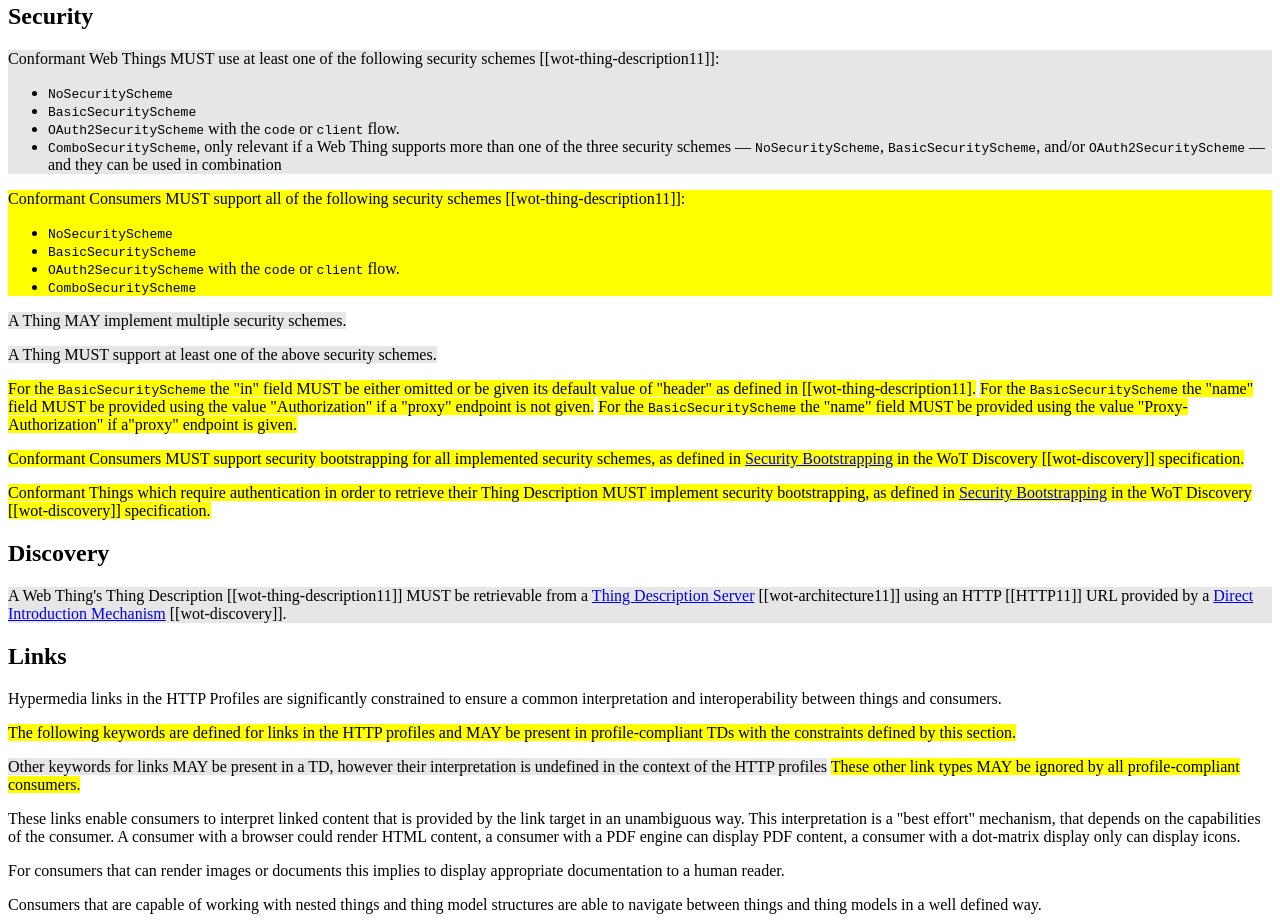
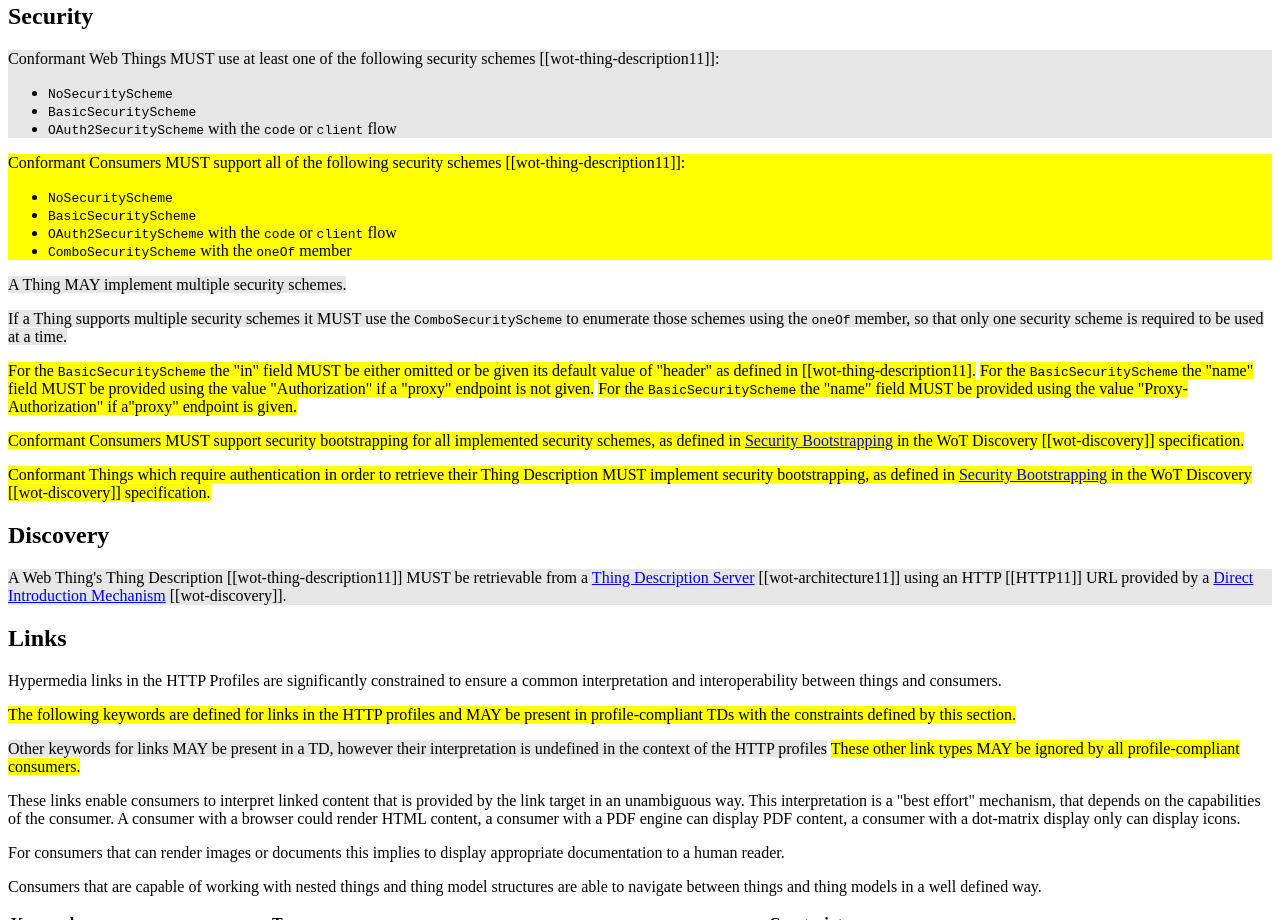
Before and after one commit to w3c/wot-profile, a plain HTML site: page index.html in a window 1280 px wide. Shown: the part 3305-4225 px from the top of the page. Drawn offline with Linux system fonts and the light colour scheme.

Commit message:
Only require Consumers to suppor the ComboSecurityScheme with the oneOf member

```diff
--- a/index.html
+++ b/index.html
@@ -533,10 +533,7 @@
                 <code>BasicSecurityScheme</code>
             </li>
             <li>
-                <code>OAuth2SecurityScheme</code> with the <code>code</code> or <code>client</code> flow.
-            </li>
-            <li>
-                <code>ComboSecurityScheme</code>, only relevant if a Web Thing supports more than one of the three security schemes &mdash; <code>NoSecurityScheme</code>, <code>BasicSecurityScheme</code>, and/or <code>OAuth2SecurityScheme</code> &mdash; and they can be used in combination
+                <code>OAuth2SecurityScheme</code> with the <code>code</code> or <code>client</code> flow
             </li>
           </ul>
         </div>
@@ -552,18 +549,19 @@
                   <code>BasicSecurityScheme</code>
               </li>
               <li>
-                  <code>OAuth2SecurityScheme</code> with the <code>code</code> or <code>client</code> flow.
-              </li>
-              <li>
-                <code>ComboSecurityScheme</code>
+                  <code>OAuth2SecurityScheme</code> with the <code>code</code> or <code>client</code> flow
+              </li>
+              <li>
+                   <code>ComboSecurityScheme</code> with the <code>oneOf</code> member
               </li>
             </ul>
         </div>
         <p><span class="rfc2119-assertion" id="common-constraints-security-3">
             A Thing MAY implement multiple security schemes.</span>
         </p>
-        <p><span class="rfc2119-assertion" id="common-constraints-security-4">
-            A Thing MUST support at least one of the above security schemes.</span>
+    	<p><span class="rfc2119-assertion" id="common-constraints-security-4">
+            If a Thing supports multiple security schemes it MUST use the <code>ComboSecurityScheme</code> to enumerate those schemes using
+	    the <code>oneOf</code> member, so that only one security scheme is required to be used at a time.</span>
         </p>
         <p><span class="rfc2119-assertion" id="common-constraints-security-basic-in">
             For the <code>BasicSecurityScheme</code> the "in" field MUST be either omitted
```
